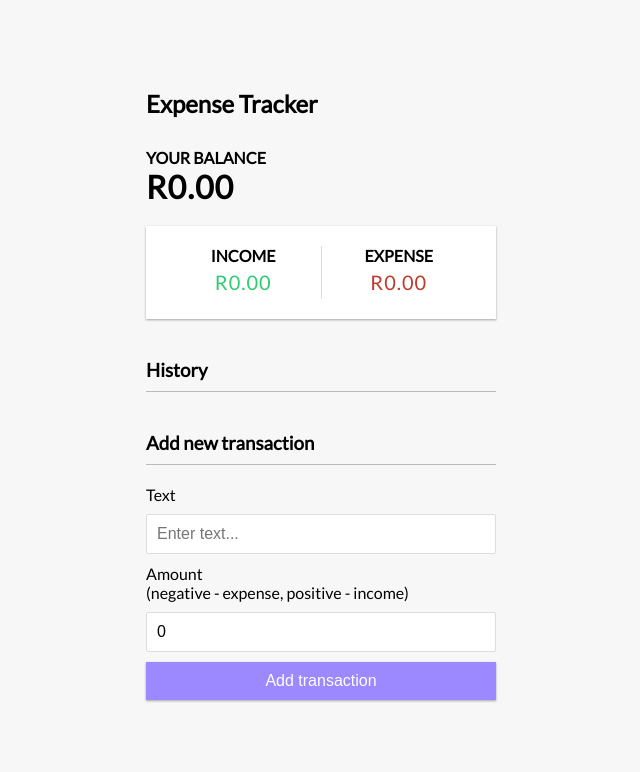
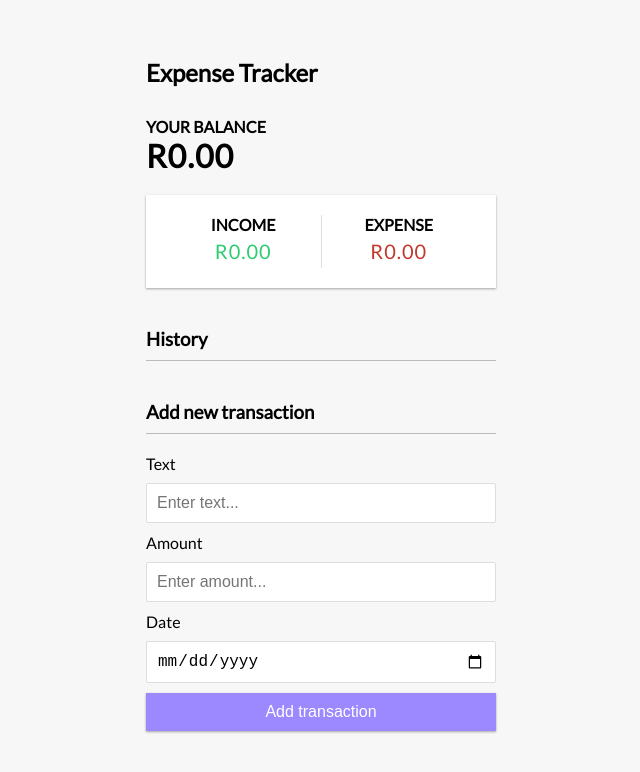
Before and after one commit to ginoleeswan/expense-tracker-react, a React (Create React App) app: page / in a window 1280 px wide. Shown: the top 772 px of the page, without its empty margins (319-959 px from the left). Built offline with nearby package versions, Linux system fonts and the light colour scheme.

Commit message:
added date input functionality

```diff
--- a/src/App.css
+++ b/src/App.css
@@ -120,13 +120,25 @@ h4 {
 }
 
 
+.transaction-date {
+  font-style: italic;
+  font-size: 10px;
+  display: inline-flex;
+  align-items: center;
+}
+
+
+
+
+
 label {
   display: inline-block;
   margin: 10px 0;
 }
 
 input[type='text'],
-input[type='number'] {
+input[type='number'],
+input[type='date'] {
   border: 1px solid #dedede;
   border-radius: 2px;
   display: block;
--- a/src/components/AddTransaction.js
+++ b/src/components/AddTransaction.js
@@ -6,7 +6,8 @@ import { GlobalContext } from '../context/GlobalState'
 export default function AddTransaction() {
 
     const [text, setText] = useState('');
-    const [amount, setAmount] = useState(0);
+    const [amount, setAmount] = useState('');
+    const [date, setDate] = useState('');
 
     const {addTransaction} = useContext(GlobalContext);
 
@@ -17,11 +18,13 @@ export default function AddTransaction() {
             id: uuidv4(),
             text: text,
             amount: +amount,
+            date: date
         }
 
         addTransaction(newTransaction);
         setText('');
-        setAmount(0);
+        setAmount('');
+        setDate('');
     }
 
 
@@ -39,10 +42,18 @@ export default function AddTransaction() {
 
                 <div className="form-control">
                     <label htmlFor="amount">
-                        Amount <br/>
-                        (negative - expense, positive - income)
+                        Amount
+                        {/* (negative - expense, positive - income) */}
                     </label>
                     <input type="number" value={amount} onChange={(e) => setAmount(e.target.value)} placeholder="Enter amount..." />
+                </div>
+
+                <div className="form-control">
+                    <label htmlFor="date">
+                        Date
+                        {/* (negative - expense, positive - income) */}
+                    </label>
+                    <input type="date" value={date} onChange={(e) => setDate(e.target.value)} placeholder="Enter date..." />
                 </div>
 
                 <button className="btn">Add transaction</button>
--- a/src/components/Transaction.js
+++ b/src/components/Transaction.js
@@ -13,6 +13,7 @@ export default function Transaction( { transaction } ) {
     return (
         <li className={transaction.amount < 0 ? "minus" : "plus"}>
             {transaction.text}
+            <span className="transaction-date">{transaction.date}</span>
             <span>{sign}R{Math.abs(transaction.amount)}</span>
             <button className="delete-btn" onClick={() => deleteTransaction(transaction.id)}>x</button>
         </li>
```
